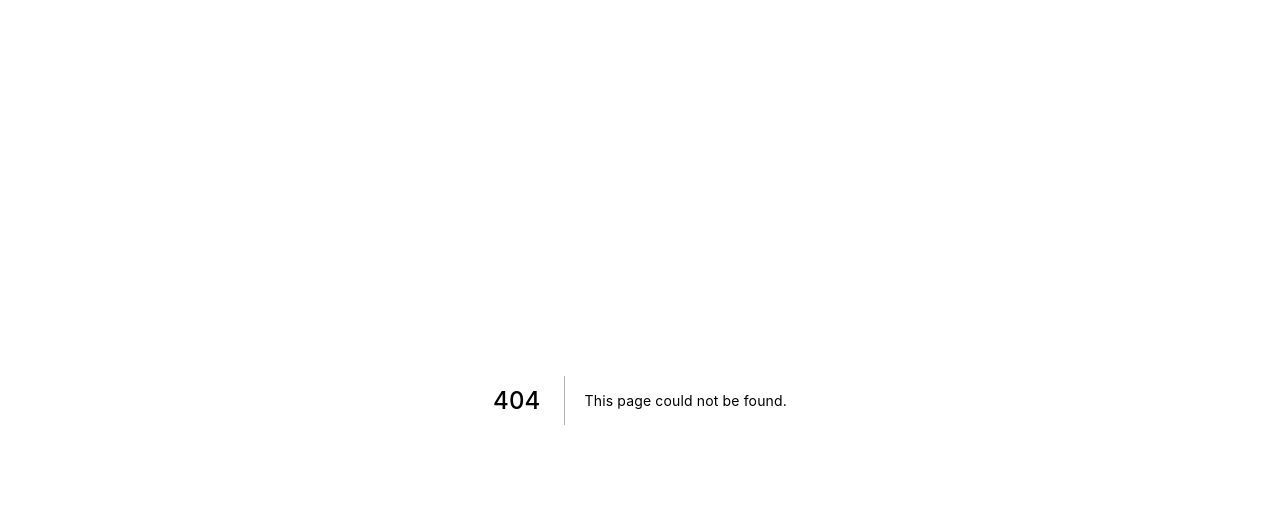
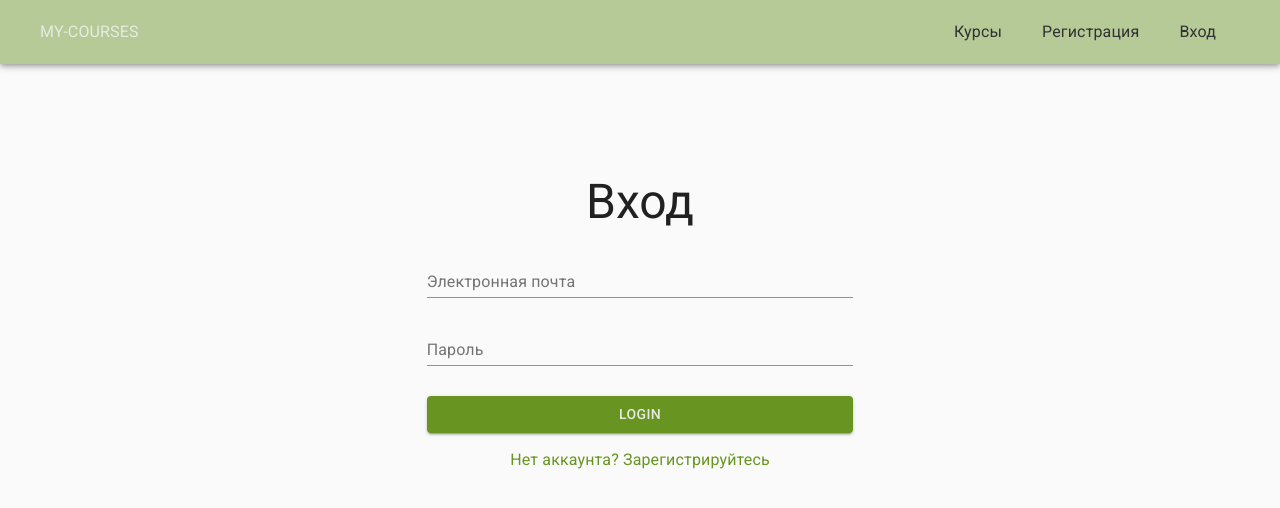
Before and after one commit to LexiosAlex/Mamaev-Aleksei-otus, a Next.js app in the folder task-4/server-side/: page /login in a window 1280 px wide. Before the commit this address had no page. Shown: the top 508 px of the page. Built offline with nearby package versions, Linux system fonts and the light colour scheme.

Commit message:
node-4: added login page

```diff
--- /dev/null
+++ b/task-4/server-side/pages/login.js
@@ -0,0 +1,134 @@
+import React, { useState } from "react";
+
+import Link from "next/link";
+
+import Grid from "@material-ui/core/Grid";
+import Typography from "@material-ui/core/Typography";
+import TextField from "@material-ui/core/TextField";
+import Button from "@material-ui/core/Button";
+import CircularProgress from "@material-ui/core/CircularProgress";
+import { makeStyles } from "@material-ui/core";
+import Navbar from "../components/Navbar";
+
+const styles = makeStyles((theme) => ({
+  form: {
+    marginTop: "100px",
+    textAlign: "center",
+  },
+  pageSubTitle: {
+    margin: "10px auto 10px auto",
+  },
+  textField: {
+    margin: "10px auto 10px auto",
+  },
+  button: {
+    marginTop: 20,
+  },
+  customError: {
+    marginTop: 10,
+    color: "red",
+    fontSize: "0.8rem",
+  },
+  authForm: {
+    display: "flex",
+    flexDirection: "column",
+  },
+  authLink: {
+    cursor: "pointer",
+    marginTop: 15,
+    color: theme.palette.primary.main,
+    "&:hover": {
+      color: theme.palette.primary.dark,
+    },
+    "&:focus": {
+      color: theme.palette.primary.dark,
+    },
+  },
+}));
+
+export default function SignIn() {
+  const classes = styles();
+
+  const [emailValue, setEmailValue] = useState("");
+  const [passwordValue, setPasswordValue] = useState("");
+
+  const handleEmailChange = (e) => setEmailValue(e.target.value);
+  const handlePasswordChange = (e) => setPasswordValue(e.target.value);
+  //handle redux state
+  const errorsObject = {};
+  const isLoading = false;
+
+  const handleSubmit = (event) => {
+    event.preventDefault();
+
+    //handle Redux events
+  };
+  return (
+    <>
+      <Navbar />
+      <Grid className={classes.form} container>
+        <Grid item sm />
+        <Grid item sm>
+          <Typography className={classes.pageSubTitle} variant="h3">
+            Вход
+          </Typography>
+          <form className={classes.authForm} noValidate onSubmit={handleSubmit}>
+            <TextField
+              className={classes.textField}
+              id="email"
+              name="email"
+              type="email"
+              label="Электронная почта"
+              helperText={errorsObject.email}
+              error={errorsObject.email}
+              value={emailValue}
+              onChange={handleEmailChange}
+              fullWidth
+            />
+            <TextField
+              className={classes.textField}
+              id="password"
+              name="password"
+              type="password"
+              label="Пароль"
+              helperText={errorsObject.password}
+              error={errorsObject.password}
+              value={passwordValue}
+              onChange={handlePasswordChange}
+              fullWidth
+            />
+            {(errorsObject.general || errorsObject.error) && (
+              <Typography variant="body2" className={classes.customError}>
+                {errorsObject.general}
+                {errorsObject.error}
+              </Typography>
+            )}
+            <Button
+              className={classes.button}
+              type="submit"
+              variant="contained"
+              color="primary"
+              disabled={isLoading}
+            >
+              {isLoading ? (
+                <CircularProgress
+                  size={30}
+                  className={classes.progress}
+                  color="primary"
+                />
+              ) : (
+                "Login"
+              )}
+            </Button>
+            <Link href="/signup">
+              <Typography component="a" className={classes.authLink}>
+                Нет аккаунта? Зарегистрируйтесь
+              </Typography>
+            </Link>
+          </form>
+        </Grid>
+        <Grid item sm />
+      </Grid>
+    </>
+  );
+}
```
